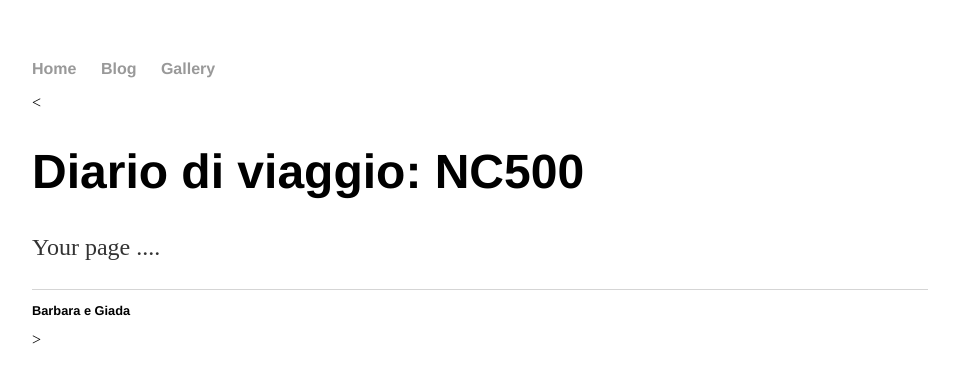
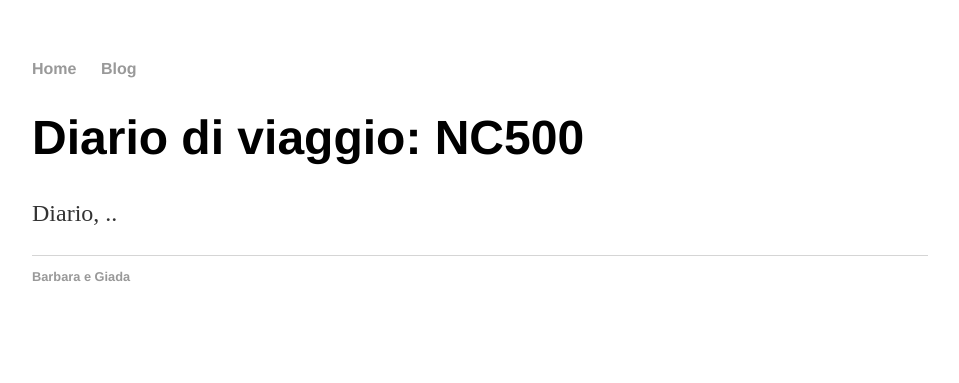
Before and after one commit to nc500/nc500, a Jekyll site: the page built from index.html, in a window 1280 px wide. Shown: the top 383 px of the page, without its empty margins (160-1119 px from the left). Built offline with Jekyll 4.4.1, drawn with Linux system fonts in a browser that asks for light colours.

Commit message:
Update index.html

```diff
--- a/index.html
+++ b/index.html
@@ -1,18 +1,8 @@
-<!DOCTYPE html>
-<html>
-  <head>
-    <title>Diario di viaggio NC500</title>
-    <link rel="stylesheet" type="text/css" href="/css/main.css">
-  </head>
-  <body>
-    <nav>
-      <ul>
-        <li><a href="/">Home</a></li>
-        <li><a href="/blog">Blog</a></li>
-        <li><a href="/gallery">Gallery</a></li>
-       </ul>
-      </nav>
-    <<div class="container">
-    <div class="blurb"><h1>Diario di viaggio: NC500</h1>
-      <p>Your page ....</p>
-      <footer><ul>Barbara e Giada</a></ul></footer></body></html>>
+---
+layout: default
+title: NC500
+---
+<div class="blurb">
+  <h1>Diario di viaggio: NC500</h1>
+  <p>Diario, ..</p>
+</div>
```
